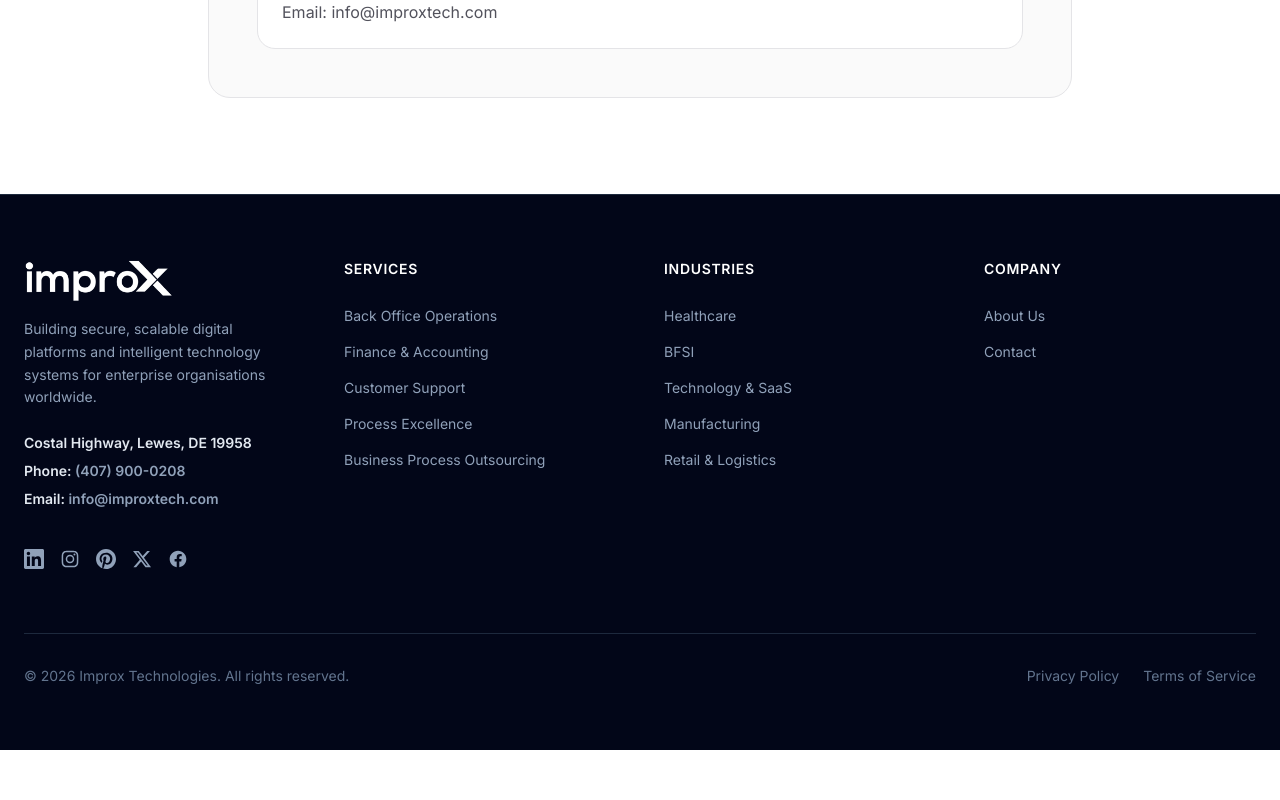
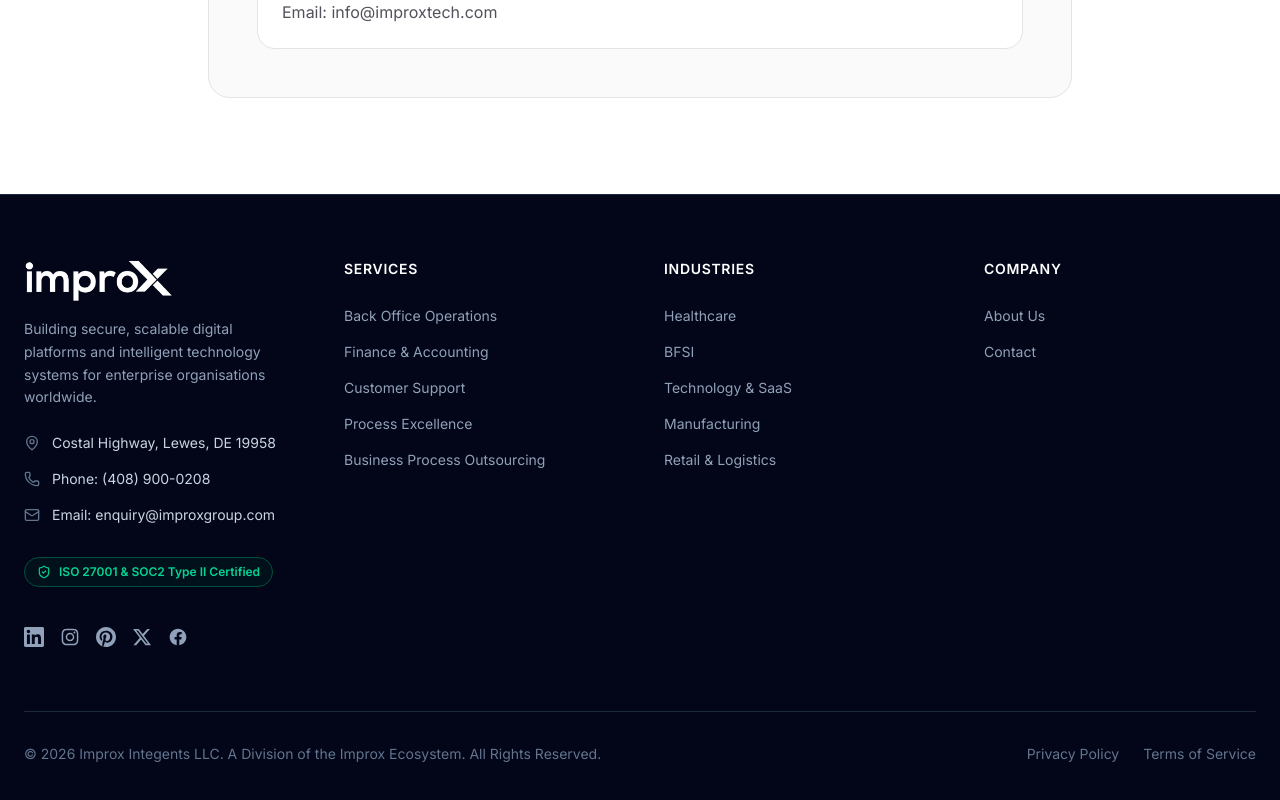
Before and after one commit to bankarom/improx-bpm, a Next.js app: page /privacy in a window 1280 px wide. Shown: the part 1801-2601 px from the top of the page. Before the commit the page ends 2551 px from the top, so only its background shows below. Built offline with nearby package versions, Linux system fonts and the light colour scheme.

Commit message:
Update ServiceCards to use images instead of icons and update Footer to match Integents design

```diff
--- a/components/Footer.tsx
+++ b/components/Footer.tsx
@@ -1,5 +1,6 @@
 import Link from "next/link";
 import Image from "next/image";
+import { MapPin, Phone, Mail, ShieldCheck } from "lucide-react";
 
 export default function Footer() {
   return (
@@ -14,15 +15,26 @@ export default function Footer() {
             <p className="text-sm text-slate-400 mt-4 leading-relaxed max-w-xs mb-6">
               Building secure, scalable digital platforms and intelligent technology systems for enterprise organisations worldwide.
             </p>
-            <div className="space-y-2 mb-6">
-              <p className="text-sm font-semibold text-slate-200">Costal Highway, Lewes, DE 19958</p>
-              <p className="text-sm font-semibold text-slate-200">
-                Phone: <a href="tel:+14079000208" className="text-slate-400 hover:text-white transition-colors">(407) 900-0208</a>
-              </p>
-              <p className="text-sm font-semibold text-slate-200">
-                Email: <a href="mailto:info@improxtech.com" className="text-slate-400 hover:text-white transition-colors">info@improxtech.com</a>
-              </p>
+            <div className="space-y-4 mb-8">
+              <div className="flex items-start text-sm text-slate-300">
+                <MapPin className="w-4 h-4 mr-3 text-slate-500 shrink-0 mt-0.5" />
+                <span>Costal Highway, Lewes, DE 19958</span>
+              </div>
+              <div className="flex items-center text-sm text-slate-300">
+                <Phone className="w-4 h-4 mr-3 text-slate-500 shrink-0" />
+                <span>Phone: <a href="tel:+14089000208" className="hover:text-white transition-colors">(408) 900-0208</a></span>
+              </div>
+              <div className="flex items-center text-sm text-slate-300">
+                <Mail className="w-4 h-4 mr-3 text-slate-500 shrink-0" />
+                <span>Email: <a href="mailto:enquiry@improxgroup.com" className="hover:text-white transition-colors">enquiry@improxgroup.com</a></span>
+              </div>
             </div>
+
+            <div className="inline-flex items-center gap-2 px-3 py-1.5 rounded-full border border-emerald-900 bg-emerald-950/30 text-emerald-400 text-xs font-semibold mb-6">
+              <ShieldCheck className="w-3.5 h-3.5" />
+              ISO 27001 & SOC2 Type II Certified
+            </div>
+
             <div className="flex space-x-4 pt-4">
               <Link href="https://www.linkedin.com/company/improxtechinc/" target="_blank" className="text-slate-400 hover:text-white transition-colors">
                 <svg className="h-5 w-5" fill="currentColor" viewBox="0 0 24 24" aria-hidden="true">
@@ -90,7 +102,7 @@ export default function Footer() {
 
         <div className="mt-16 pt-8 border-t border-slate-800 flex flex-col md:flex-row items-center justify-between">
           <p className="text-sm text-slate-500">
-            &copy; {new Date().getFullYear()} Improx Technologies. All rights reserved.
+            &copy; {new Date().getFullYear()} Improx Integents LLC. A Division of the Improx Ecosystem. All Rights Reserved.
           </p>
           <div className="flex space-x-6 mt-4 md:mt-0">
             <Link href="/privacy" className="text-sm text-slate-500 hover:text-white transition-colors">Privacy Policy</Link>
--- a/components/ServicesGrid.tsx
+++ b/components/ServicesGrid.tsx
@@ -26,38 +26,28 @@ const COLORS = [
   { bg: 'bg-sky-50', border: 'border-sky-100', text: 'text-sky-600', iconColor: 'text-sky-600', hoverBorder: 'hover:border-sky-300', hoverText: 'hover:text-sky-700' },
 ];
 
-const getIcon = (iconName?: string, colorClass: string = "text-blue-600") => {
-  switch (iconName) {
-    case 'Database': return <Database className={`h-6 w-6 ${colorClass}`} />;
-    case 'LineChart': return <LineChart className={`h-6 w-6 ${colorClass}`} />;
-    case 'Calculator': return <Calculator className={`h-6 w-6 ${colorClass}`} />;
-    case 'Headset': return <Headset className={`h-6 w-6 ${colorClass}`} />;
-    default: return <Database className={`h-6 w-6 ${colorClass}`} />;
-  }
-};
+// Remove getIcon
+
 
 const ServiceCard = ({ service, index }: { service: ServiceProps, index: number }) => {
   const color = COLORS[index % COLORS.length];
 
   return (
   <div className={`relative group overflow-hidden rounded-2xl border border-slate-200 transition-all duration-300 ${color.hoverBorder} hover:shadow-xl flex flex-col h-full bg-white`}>
-    {/* Subtle Background Image with Heavy Overlay */}
+
+    {/* Realistic Image Header */}
     {service.image && (
-      <>
+      <div className="relative h-48 w-full overflow-hidden border-b border-slate-100">
         <Image
           src={service.image}
           alt={service.title}
           fill
-          className="object-cover opacity-[0.03] group-hover:opacity-[0.08] transition-opacity duration-500 pointer-events-none"
+          className="object-cover group-hover:scale-105 transition-transform duration-500"
         />
-        <div className="absolute inset-0 bg-gradient-to-b from-white/80 to-white pointer-events-none"></div>
-      </>
+      </div>
     )}
 
     <div className="relative z-10 p-8 flex flex-col h-full">
-      <div className={`w-12 h-12 rounded-xl ${color.bg} flex items-center justify-center mb-6 border ${color.border}`}>
-        {getIcon(service.icon, color.iconColor)}
-      </div>
 
       <h3 className="text-xl font-bold text-slate-900 mb-3">
         {service.title}
```
